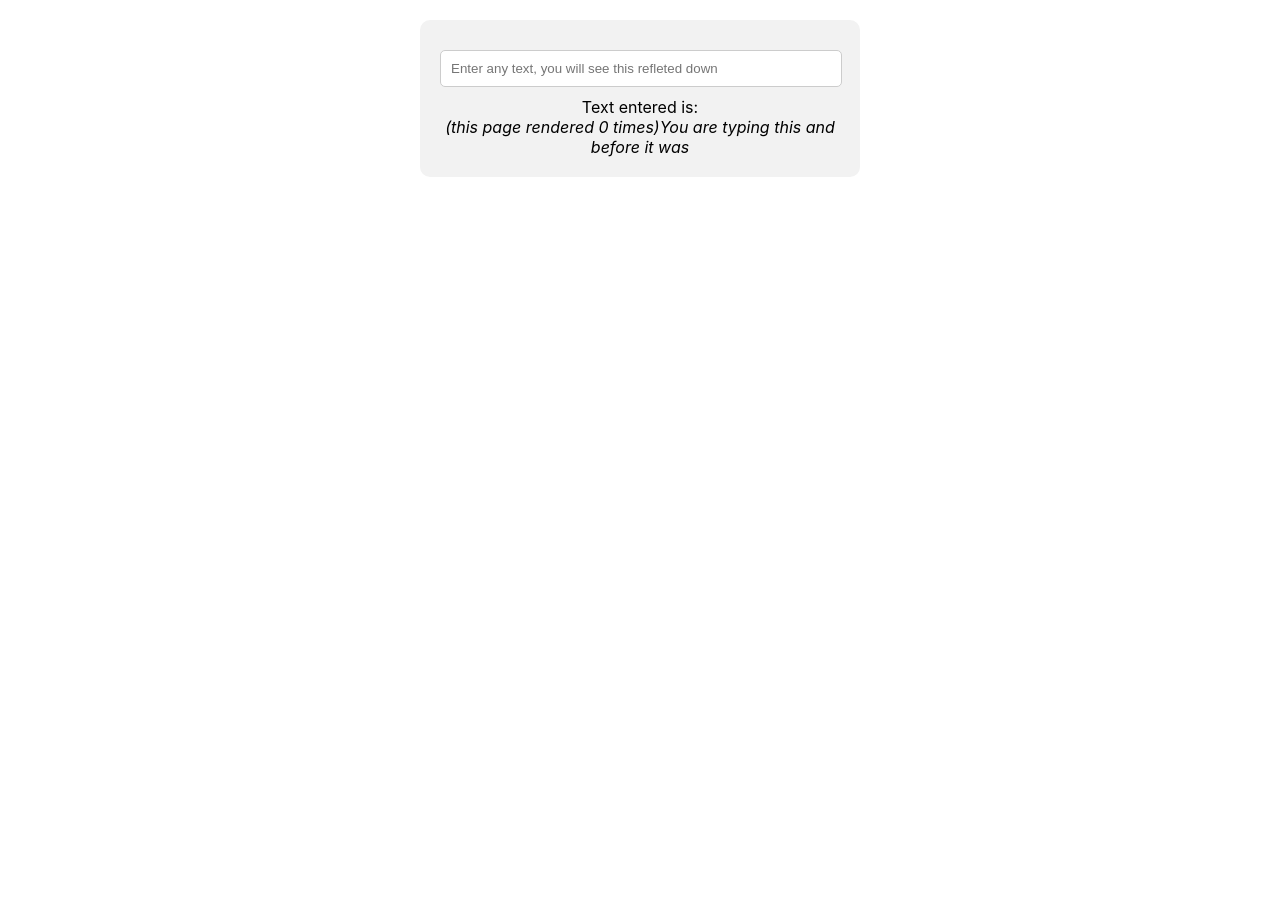
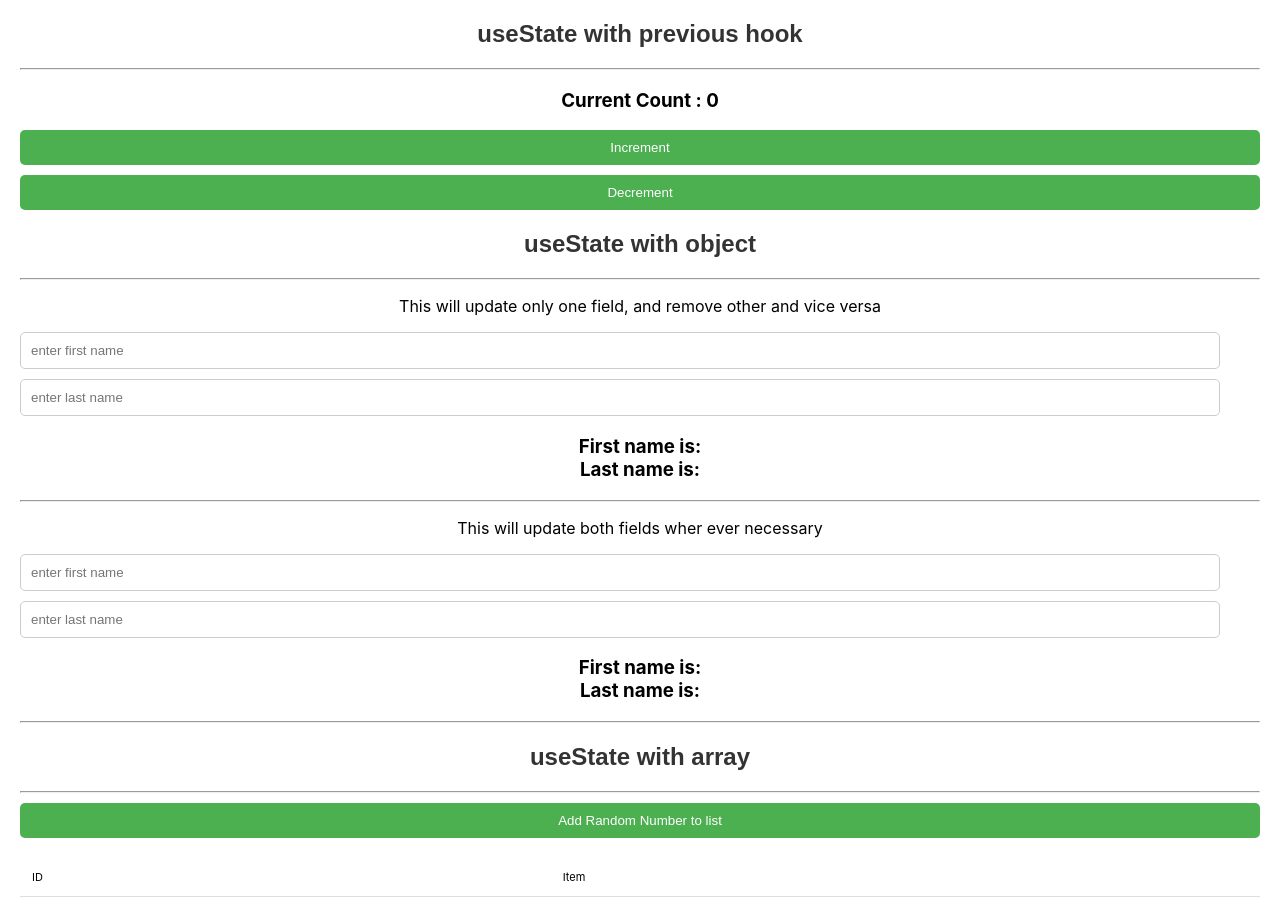
Before and after one commit to iamMseyed/my-react-app, a React (Create React App) app: page / in a window 1280 px wide. Before the commit the page ends 800 px from the top, so only its background shows below. Built offline with nearby package versions, Linux system fonts and the light colour scheme.

Commit message:
updated useState - simple, object, array

```diff
--- a/src/App.js
+++ b/src/App.js
@@ -1,6 +1,6 @@
 import './App.css';
-import UseRefExplained from './UseRefExplained';
-
+// import UseRefExplained from './UseRefExplained';
+import UseStateElaborated from './UseStateElaborated';
 // import { AccessController } from './AccessController';
 // import Button from './Button'
 // import InputField from './InputField';
@@ -80,7 +80,8 @@ function App() {
 
       {/* <UseContextPractical/> */}
       {/* <AccessController/> */}
-     <UseRefExplained/>
+     {/* <UseRefExplained/> */}
+     <UseStateElaborated/>
     </div>
   );
 }
--- a/src/UseRefExplained.js
+++ b/src/UseRefExplained.js
@@ -25,7 +25,7 @@ function UseRefExplained(){
             <div>Text entered is: {value}</div>
             <i>(this page rendered {y.current} times)</i>
             {/* <i>(this page rendered {renderCount.current} times)</i> */}
-             <i>You are typing this {value} and before it was {prevVal.current}</i>
+             <i>You are typing this "{value}" and before it was "{prevVal.current}"</i>
         </form>
     )
 }
--- /dev/null
+++ b/src/UseStateElaborated.js
@@ -0,0 +1,108 @@
+import {useState} from "react";
+import "./App.css";
+
+function UseStateElaborated(){
+    const [count, setCount] = useState(0);
+    const [name, setName] = useState(
+        {
+            firstName:'',
+            lastName:''
+        }
+    );
+
+    const [updatedName, setUpdatedName] = useState(
+        {
+            firstName:'',
+            lastName:''
+        }
+    )
+
+     const [items,setNewItem] = useState([]);
+
+    const addElement = () =>{
+        setNewItem([...items,{ // get old array and append the values added here
+            id: items.length,
+            value: Math.ceil(Math.random() * 20)
+        }]);
+    };
+    return (
+        <div>
+            <h2>useState with previous hook</h2> <hr/>
+            <h3>Current Count : {count}</h3>
+             <button onClick={
+                () =>
+                setCount(
+                    prevCount => prevCount+1
+                )
+            }>Increment</button>
+
+            <button onClick={
+                () =>
+                setCount(
+                    prevCount => prevCount-1
+                )
+            }>Decrement</button>
+
+            <h2>useState with object</h2><hr/>
+            <p> This will update only one field, and remove other and vice versa</p>
+            <input type="text" value = {name.firstName} onChange={
+                (e) => {
+                    setName({firstName: e.target.value})
+                }
+            } placeholder="enter first name"/>
+
+            <input type="text" value = {name.lastName} onChange={
+                (e) => {
+                    setName({lastName: e.target.value})
+                }
+            } placeholder="enter last name" />
+            <h3>
+                First name is: {name.firstName} <br/>
+                Last name is: {name.lastName}
+            </h3> <hr/>
+
+
+             <p> This will update both fields wher ever necessary</p>
+            <input type="text" value = {updatedName.firstName} onChange={
+                (e) => {
+                    setUpdatedName({...updatedName, firstName: e.target.value}) // first get all previous array elements, and udpate firstname only
+                }
+            } placeholder="enter first name"/>
+
+            <input type="text" value = {updatedName.lastName} onChange={
+                (e) => {
+                    setUpdatedName({...updatedName, lastName: e.target.value}) // .. update lastname only
+                }
+            } placeholder="enter last name" />
+            <h3>
+                First name is: {updatedName.firstName} <br/>
+                Last name is: {updatedName.lastName}
+            </h3> <hr/>
+
+             <h2>useState with array</h2><hr/>
+
+             <div>
+                <button onClick={addElement}>Add Random Number to list</button>
+                <table className="Table">
+                    <thead>
+                        <tr>
+                            <td>ID</td>
+                            <td>Item</td>
+                        </tr>
+                    </thead>
+                    <tbody>
+                        {items.map( (item) =>(
+                            <tr key={item.id}>
+                                <td>{item.id}</td>
+                                <td>{item.value}</td>
+                            </tr>
+                        ) )}
+                    </tbody>
+                </table>
+             </div>
+
+        </div>
+    );
+}
+
+export default UseStateElaborated;
```
Also changed, not shown: src/UseStateBasis.js (deleted, +0 -96 lines).
